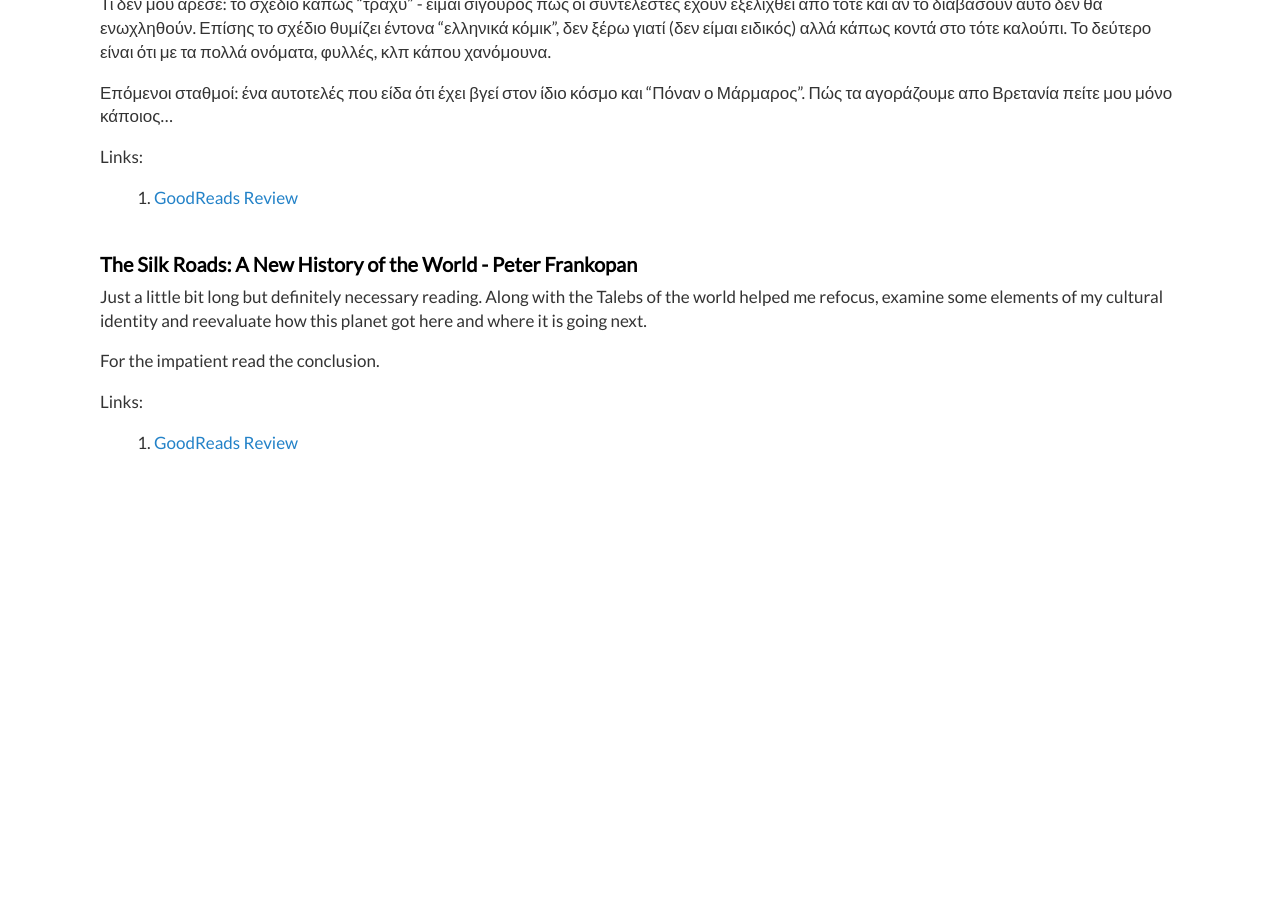
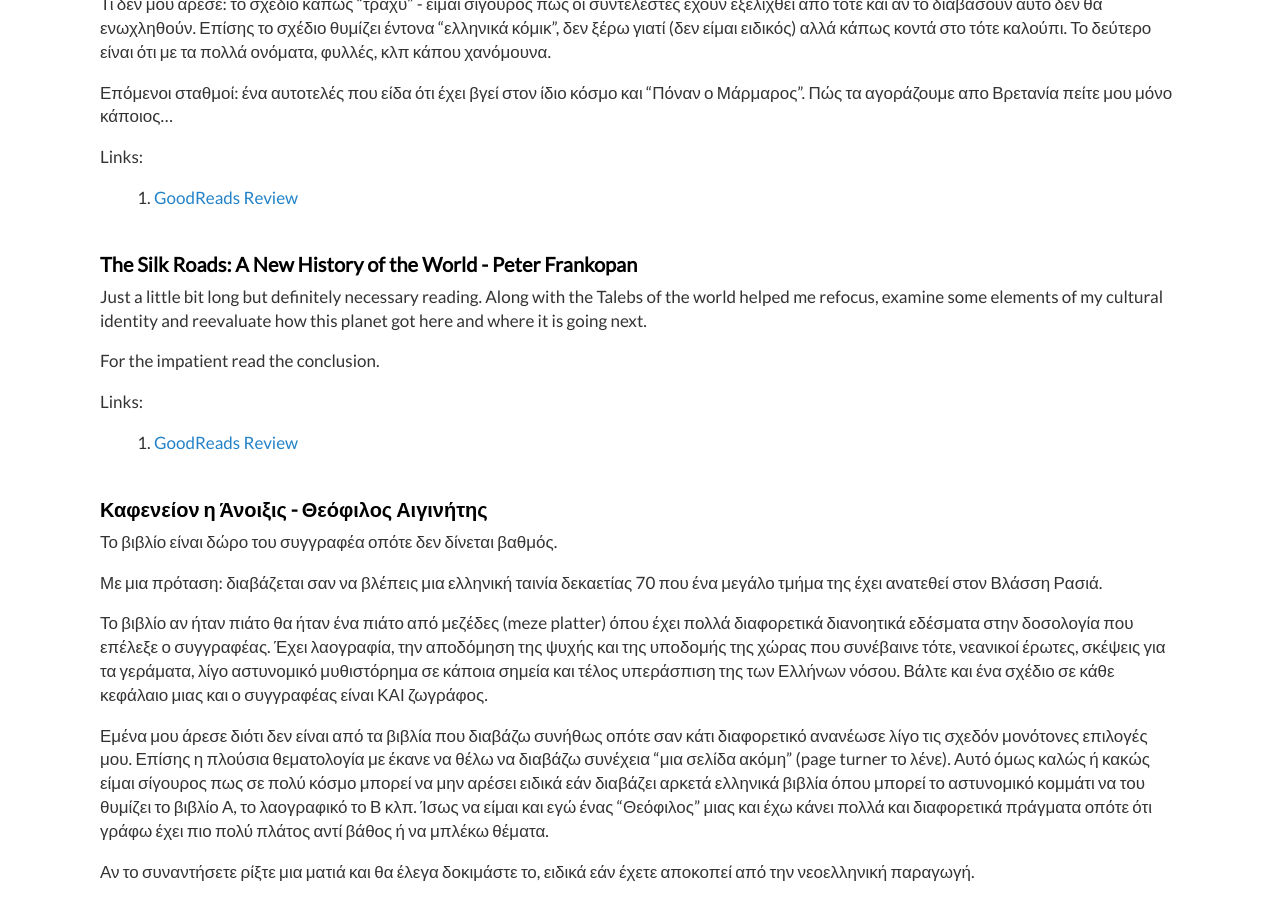
Before and after one commit to dimitrismistriotis/dimitrismistriotis.github.io, a Jekyll site: the page built from _posts/2018-01-21-books_of_2018.md, in a window 1280 px wide and 900 px high, scrolled down 6786 px. Built offline with Jekyll 4.4.1, drawn with Linux system fonts in a browser that asks for light colours; before the commit the page ends 7258 px from its top, so only the background shows below that.

Commit message:
Kafeneion

```diff
--- a/_posts/2018-01-21-books_of_2018.md
+++ b/_posts/2018-01-21-books_of_2018.md
@@ -400,3 +400,29 @@ For the impatient read the conclusion.
 Links:
 
 1.  [GoodReads Review](https://www.goodreads.com/review/show/2256106916)
+
+## Καφενείον η Άνοιξις - Θεόφιλος Αιγινήτης
+
+Το βιβλίο είναι δώρο του συγγραφέα οπότε δεν δίνεται βαθμός.
+
+Με μια πρόταση: διαβάζεται σαν να βλέπεις μια ελληνική ταινία δεκαετίας 70 που
+ένα μεγάλο τμήμα της έχει ανατεθεί στον Βλάσση Ρασιά.
+
+Το βιβλίο αν ήταν πιάτο θα ήταν ένα πιάτο από μεζέδες (meze platter) όπου έχει
+πολλά διαφορετικά διανοητικά εδέσματα στην δοσολογία που επέλεξε ο συγγραφέας.
+Έχει λαογραφία, την αποδόμηση της ψυχής και της υποδομής της χώρας που
+συνέβαινε τότε, νεανικοί έρωτες, σκέψεις για τα γεράματα, λίγο αστυνομικό
+μυθιστόρημα σε κάποια σημεία και τέλος υπεράσπιση της των Ελλήνων νόσου.
+Βάλτε και ένα σχέδιο σε κάθε κεφάλαιο μιας και ο συγγραφέας είναι ΚΑΙ ζωγράφος.
+
+Εμένα μου άρεσε διότι δεν είναι από τα βιβλία που διαβάζω συνήθως οπότε σαν
+κάτι διαφορετικό ανανέωσε λίγο τις σχεδόν μονότονες επιλογές μου. Επίσης η
+πλούσια θεματολογία με έκανε να θέλω να διαβάζω συνέχεια "μια σελίδα ακόμη"
+(page turner το λένε). Αυτό όμως καλώς ή κακώς είμαι σίγουρος πως σε πολύ κόσμο
+μπορεί να μην αρέσει ειδικά εάν διαβάζει αρκετά ελληνικά βιβλία όπου μπορεί
+το αστυνομικό κομμάτι να του θυμίζει το βιβλίο Α, το λαογραφικό το Β κλπ.
+Ίσως να είμαι και εγώ ένας "Θεόφιλος" μιας και έχω κάνει πολλά και διαφορετικά
+πράγματα οπότε ότι γράφω έχει πιο πολύ πλάτος αντί βάθος ή να μπλέκω θέματα.
+
+Αν το συναντήσετε ρίξτε μια ματιά και θα έλεγα δοκιμάστε το, ειδικά εάν έχετε
+αποκοπεί από την νεοελληνική παραγωγή.
```
